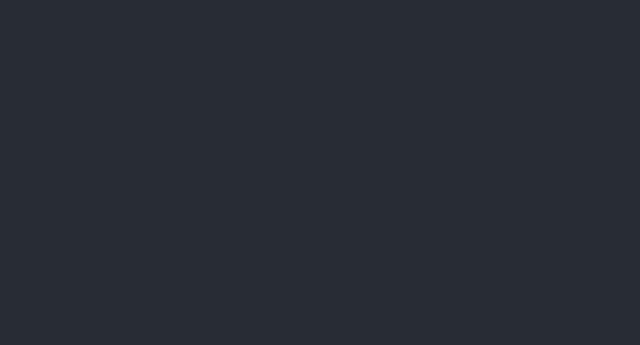
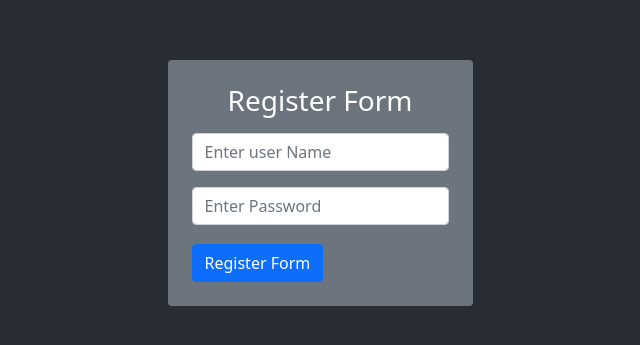
Before and after one commit to kiranrathor30697/full-redux-task-thoughtwin-office, a React (Create React App) app: page /login in a window 1280 px wide. Before the commit this address had no page. Shown: the part 217-562 px from the top of the page, without its empty margins (320-960 px from the left). Built offline with nearby package versions, Linux system fonts and the light colour scheme.

Commit message:
login form design

```diff
--- a/src/App.js
+++ b/src/App.js
@@ -2,6 +2,7 @@ import 'bootstrap/dist/css/bootstrap.css';
 import { BrowserRouter, Route, Routes } from 'react-router-dom';
 import './App.css';
 import Inc_Dec from './pages/inc_dec/Inc_Dec';
+import Login from './pages/login/Login';
 import Register from './pages/register/Register';
 
 function App() {
@@ -12,6 +13,7 @@ function App() {
         <Routes>
           <Route path='/' element={<Register />} />
           <Route path='/register' element={<Register />} />
+          <Route path='/login' element={<Login />} />
           <Route path='/inc_dec' element={<Inc_Dec />} />
         </Routes>
       </BrowserRouter>
--- a/src/action_creator/actionCreator.js
+++ b/src/action_creator/actionCreator.js
@@ -20,9 +20,10 @@ export const registerActionCreator = (regiser) => {
     }
 }
 
-export const loginActionCreator = () => {
+export const loginActionCreator = (login_user) => {
     return {
-        type : LOGIN
+        type : LOGIN,
+        payload:login_user
     }
 }
 
--- /dev/null
+++ b/src/applyMiddleware/loginMiddle.js
@@ -0,0 +1,6 @@
+
+export default function loginMiddle() {
+  return ()=>{
+
+  }
+}
--- a/src/pages/initialState/InitialState.js
+++ b/src/pages/initialState/InitialState.js
@@ -1,8 +1,6 @@
-export const regiser_info = {
-    userName:'',
-    email:'',
-    password:'',
-    confirmPassword:''
-}
 
 export const initialState = 0
+
+export const login_data = {
+    login_info:{}
+}
--- a/src/pages/login/Login.js
+++ b/src/pages/login/Login.js
@@ -1,10 +1,17 @@
 import React, { Component } from 'react';
 
 export default class Login extends Component {
+
+     handleChange = (e) => {
+        console.log(e)
+    }
+    handleSubmit = (e) => {
+        console.log(e)
+    }
   render() {
     return (
-      <div className=''>
-        <form className="border bg-dark w-25 p-4 offset-4 rounded">
+      <div>
+        {/* <form className="border bg-dark w-25 p-4 offset-4 rounded">
           <input
             type="text"
             name="userName"
@@ -33,7 +40,35 @@ export default class Login extends Component {
           >
             Register Form
           </button>
-        </form>
+        </form> */}
+        <form className="bg-secondary p-4 rounded">
+        <h3 className="App mb-3">Register Form</h3>
+        <input
+          type="text"
+          name="userName"
+          className="d-block form-control mb-3"
+          onChange={(e) => {this.handleChange(e)}}
+          placeholder="Enter user Name"
+        />
+
+        <input
+          type="password"
+          name="password"
+          className="d-block form-control mb-3"
+          onChange={(e)=>{this.handleChange(e)}}
+          placeholder="Enter Password"
+        />
+
+        <button
+          type="submit"
+          className="btn btn-primary"
+          onClick={(e) => {
+            this.registerData(e);
+          }}
+        >
+          Register Form
+        </button>
+      </form>
       </div>
     );
   }
```
Also changed, not shown: src/reducers/loginReducer.js (added, +13 -0 lines).
